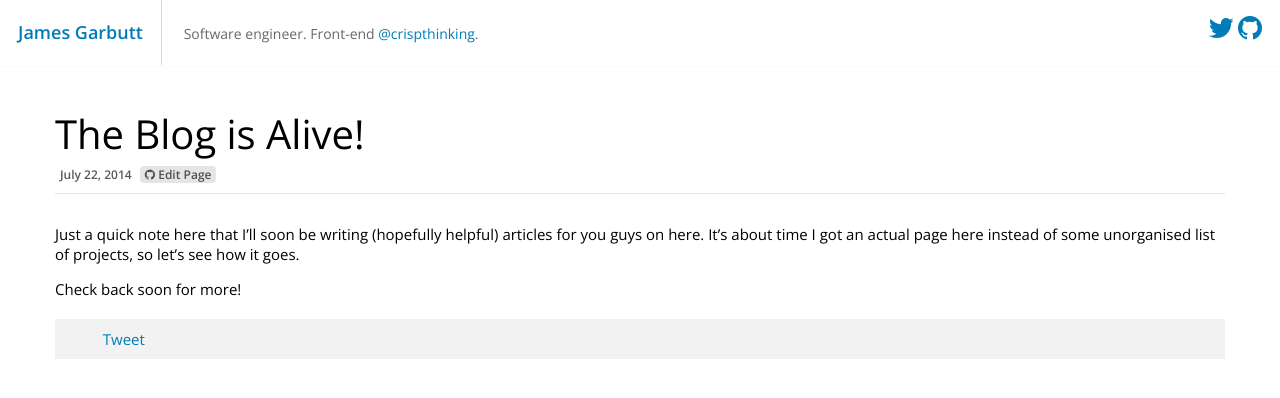
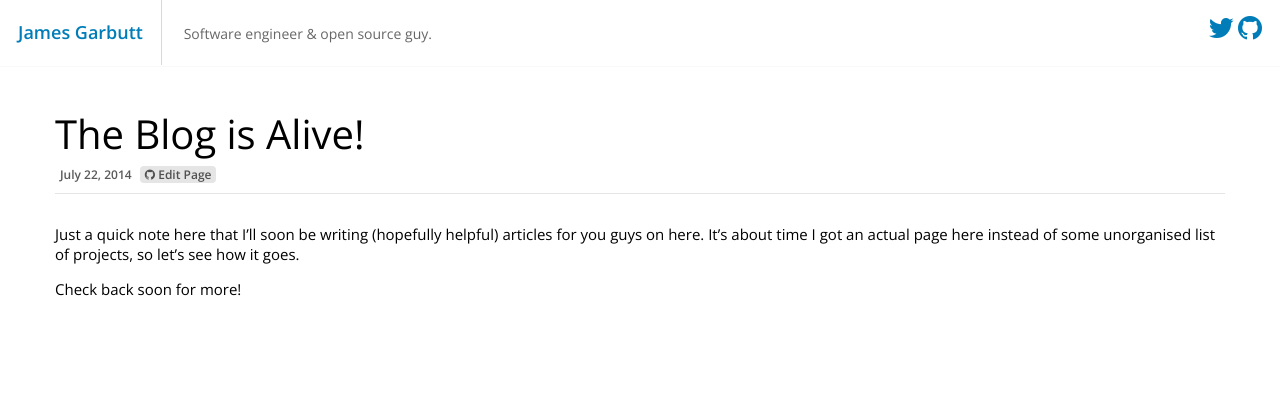
Before and after one commit to 43081j/43081j.github.io, a Jekyll site: the page built from _posts/2014-07-22-the-blog-is-alive.md, in a window 1280 px wide. Shown: the top 398 px of the page. Built offline with Jekyll 4.4.1, drawn with Linux system fonts in a browser that asks for light colours; nearby versions of some CDN libraries; comment, search, counter and statistics services are not loaded.

Commit message:
chore: remove fluff
Removes my old job and all the social sharing fluff that was in the
footer. I doubt anyone used it.

```diff
--- a/_includes/header.html
+++ b/_includes/header.html
@@ -21,8 +21,7 @@
 					<a href="/">James Garbutt</a>
 				</h1>
 				<p>
-					<span>Software engineer.</span>
-					<span>Front-end <a href="//twitter.com/crispthinking" target="_blank">@crispthinking</a>.</span>
+					<span>Software engineer &amp open source guy.</span>
 				</p>
 			</div>
 			<div class="right">
--- a/_layouts/post.html
+++ b/_layouts/post.html
@@ -12,23 +12,6 @@
 	</div>
 
 	{{ content }}
-
-	<div class="social">
-		<div class="social-button">
-			<div id="fb-root"></div>
-			<div class="fb-like" data-share="true" data-layout="button_count" data-action="like"></div>
-		</div>
-		<div class="social-button">
-			<div class="g-plusone" size="medium"></div>
-		</div>
-		<div class="social-button">
-			<a href="https://twitter.com/share" class="twitter-share-button">Tweet</a>
-		</div>
-	</div>
-
-	<div class="disqus">
-		<div id="disqus_thread"></div>
-	</div>
 </article>
 
 {% include footer.html %}
```
